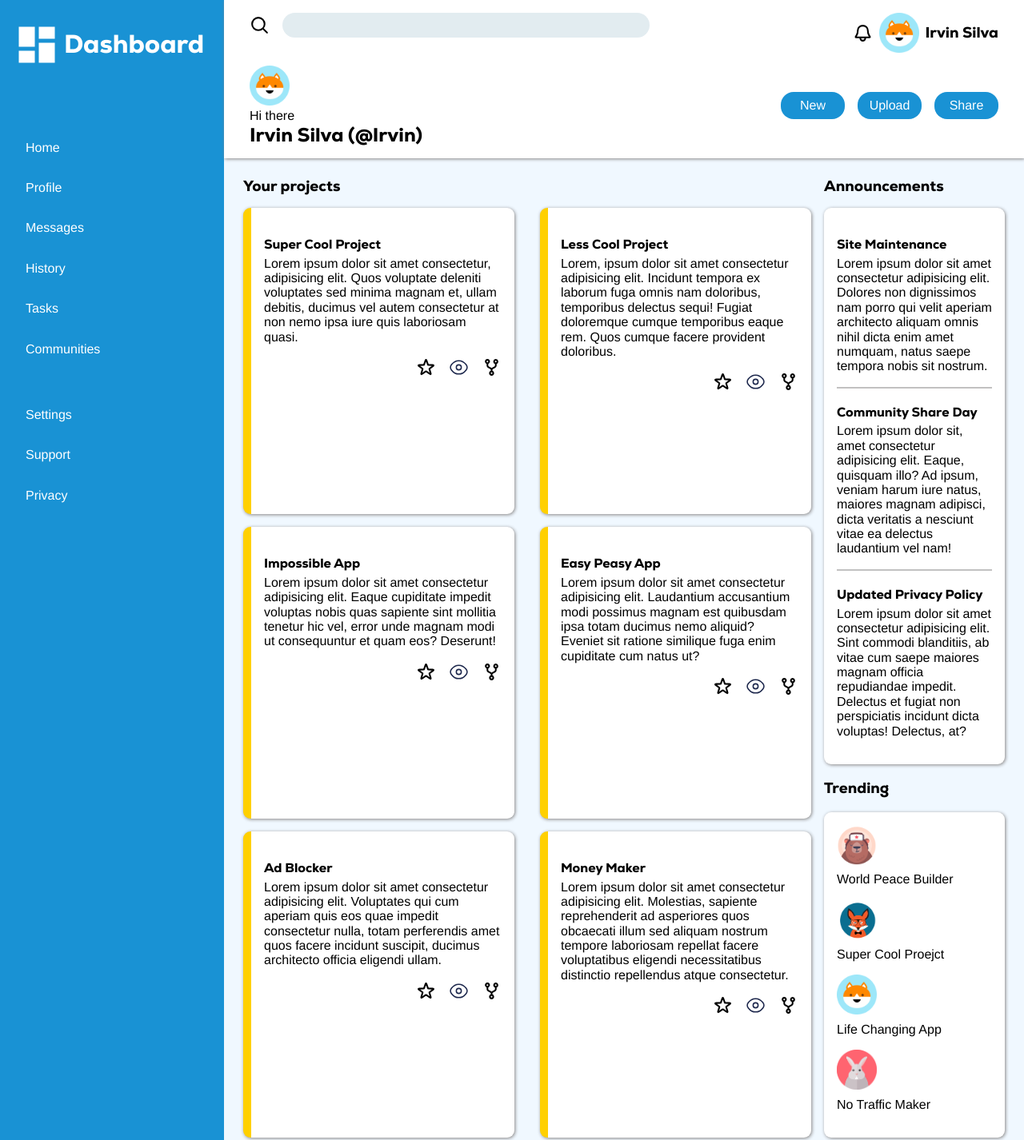
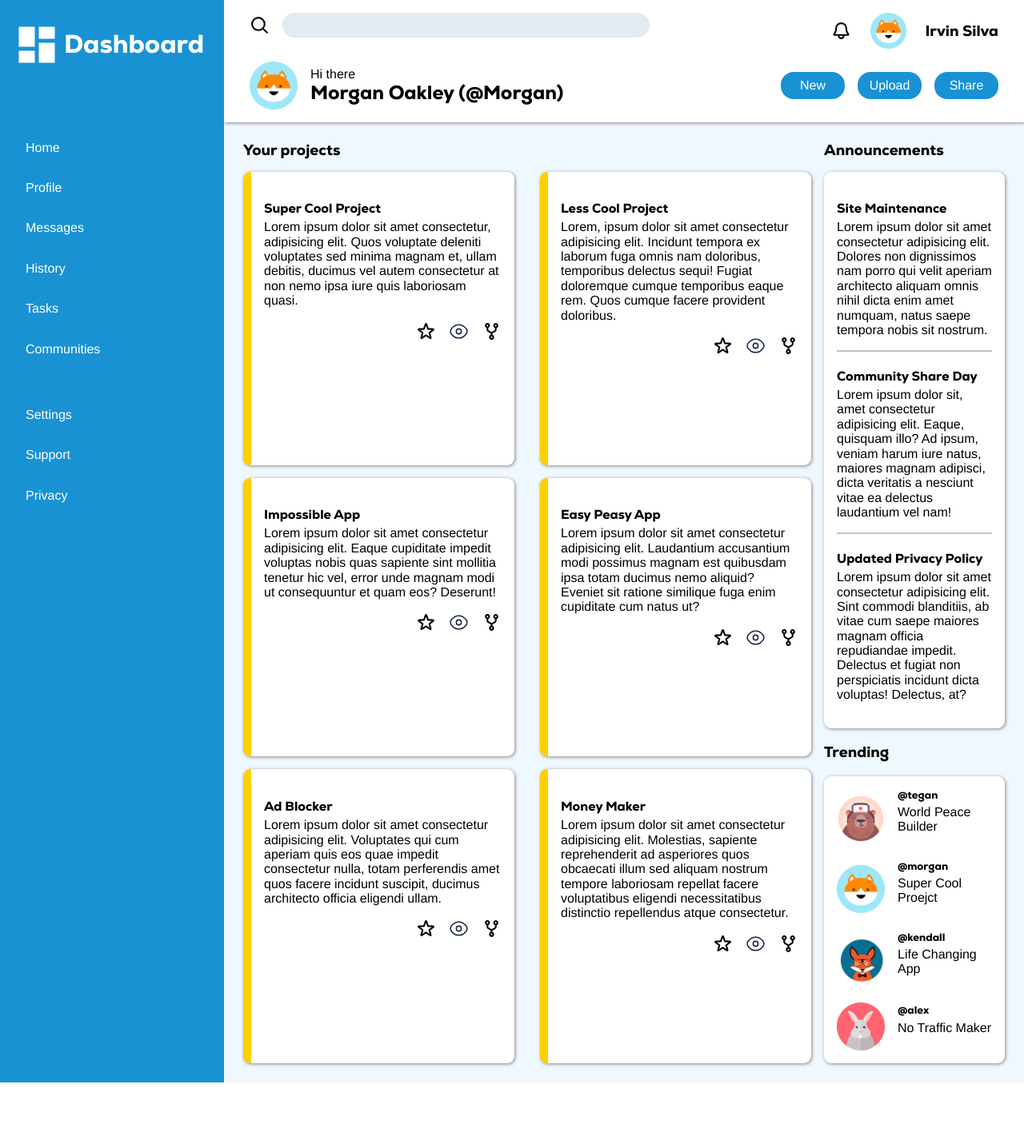
Before and after one commit to isi-code/odin-admin-dashboard, a plain HTML site: page index.html in a window 1280 px wide. Shown: the top 1426 px of the page at 80% size. After the commit the page ends 1354 px from the top, so only its background shows below. Drawn offline with Linux system fonts and the light colour scheme.

Commit message:
Add avatar icons layoutspacing and content

```diff
--- a/css/style.css
+++ b/css/style.css
@@ -15,15 +15,21 @@ body {
     grid-template-columns:max(280px,18vw) repeat(4,1fr);
 }
 
-h1, h2, h3, h4 {
+h1, h2, h3, h4, h5 {
     font-family: nexa-heavy, Helvetica, Verdana, Geneva, Tahoma, sans-serif;
     font-weight: 700;
 }
 
 p, button, a, input, li { font-family: Helvetica, Arial, Verdana, Geneva, Tahoma, sans-serif; }
 
-.avatar{
-    width:50px;
+.avatar-section {
+    display: flex;
+    align-items: center;
+    column-gap:var(--regular-padding);
+}
+
+.avatar-section img{
+    width:60px;
 }
 
 aside {
@@ -54,7 +60,7 @@ aside nav ul {
     list-style:none;
 }
 
-aside nav ul li a{
+aside nav ul li a {
     display: block;
     padding: var(--regular-padding);
     text-decoration: none;
@@ -120,10 +126,14 @@ header > div:first-of-type > form > div input {
     border-radius: var(--regular-padding);
 }
 
-header > div:first-of-type > form + div {
+.right-menu {
     display: flex;
     align-items: center;
-    gap: .5rem;
+    gap: 1.5rem;
+}
+
+.right-menu img:nth-last-of-type(1){
+    width: 45px;
 }
 
 header > div + div {
@@ -140,7 +150,8 @@ main {
 }
 
 main h2,
-main h3 {
+main h3,
+main h5 {
     margin-top: 0;
     margin-bottom: 0;
 }
@@ -197,4 +208,10 @@ hr { border:0.5px solid rgb(134, 132, 132,0.5); }
     gap: 1.2rem;
 }
 
+.main-container section:nth-of-type(2) > div{
+    display: flex;
+    flex-direction: column;
+    gap: var(--regular-padding);
+}
+
 .main-container section:nth-of-type(2) > div { flex: 1; }
--- a/index.html
+++ b/index.html
@@ -37,17 +37,19 @@
                     <input type="search" name="search" id="search">
                 </div>
             </form>
-            <div>
+            <div class="right-menu">
                 <img class="icon" src="./images/bell-svgrepo-com.svg" alt="notification icon">
-                <img src="./images/cat-avatar.png" alt="orange cat drawing" class="avatar">
+                <img src="./images/cat-avatar.png" alt="orange cat drawing">
                 <h3>Irvin Silva</h3>
             </div>
         </div>
         <div>
+            <div class="avatar-section">
+                <img src="./images/cat-avatar.png" alt="orange cat drawing">
                 <div>
-                <img src="./images/cat-avatar.png" alt="orange cat drawing" class="avatar">
                     <p>Hi there</p>
-                <h2>Irvin Silva (@Irvin)</h2>
+                    <h2>Morgan Oakley (@Morgan)</h2>
+                </div>
             </div>
             <div class="buttons">
                 <button>New</button>
@@ -131,21 +133,33 @@
                 </div>
                 <h3>Trending</h3>
                 <div>
+                    <div class="avatar-section">
+                        <img src="./images/bear-avatar.png" alt="brown bear drawing">
                         <div>
-                        <img src="./images/bear-avatar.png" alt="brown bear drawing" class="avatar">
+                            <h5>@tegan</h5>
                             <p>World Peace Builder</p>
                         </div>
+                    </div>
+                    <div class="avatar-section">
+                        <img src="./images/cat-avatar.png" alt="orange cat drawing">
                         <div>
-                        <img src="./images/fox-avatar.png" alt="fox drawing" class="avatar">
+                            <h5>@morgan</h5>
                             <p>Super Cool Proejct</p>
                         </div>
+                    </div>
+                    <div class="avatar-section">
+                        <img src="./images/fox-avatar.png" alt="fox drawing">
                         <div>
-                        <img src="./images/cat-avatar.png" alt="orange cat drawing" class="avatar">
+                            <h5>@kendall</h5>
                             <p>Life Changing App</p>
                         </div>
+                    </div>
+                    <div class="avatar-section">
+                        <img src="./images/rabbit-avatar.png" alt="gray rabbit drawing">
                         <div>
-                        <img src="./images/rabbit-avatar.png" alt="gray rabbit drawing" class="avatar">
+                            <h5>@alex</h5>
                             <p>No Traffic Maker</p>
+                        </div>
                     </div>
                 </div>
             </section>
```
Lines whose indentation alone changed are shown as unchanged.
